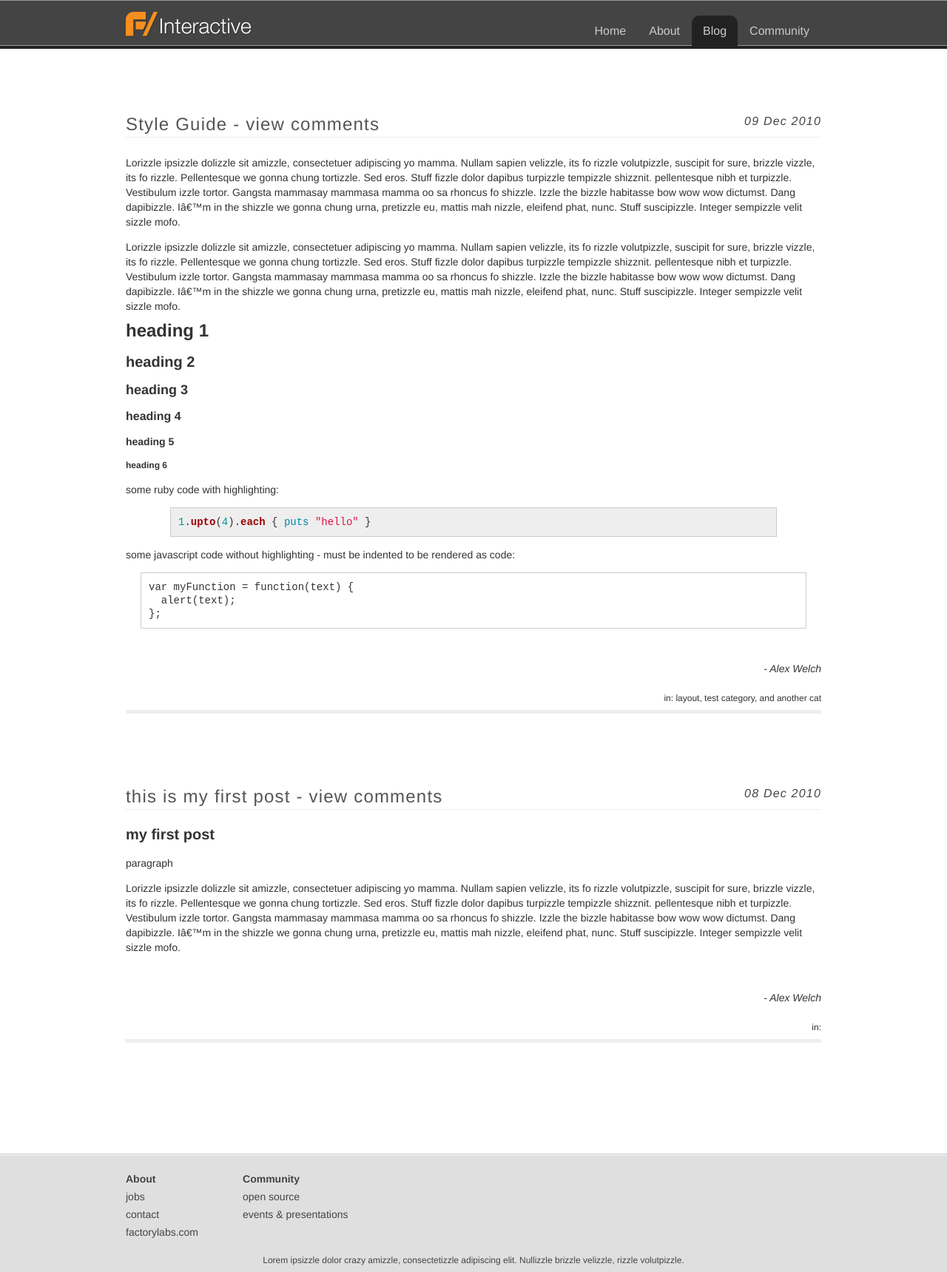
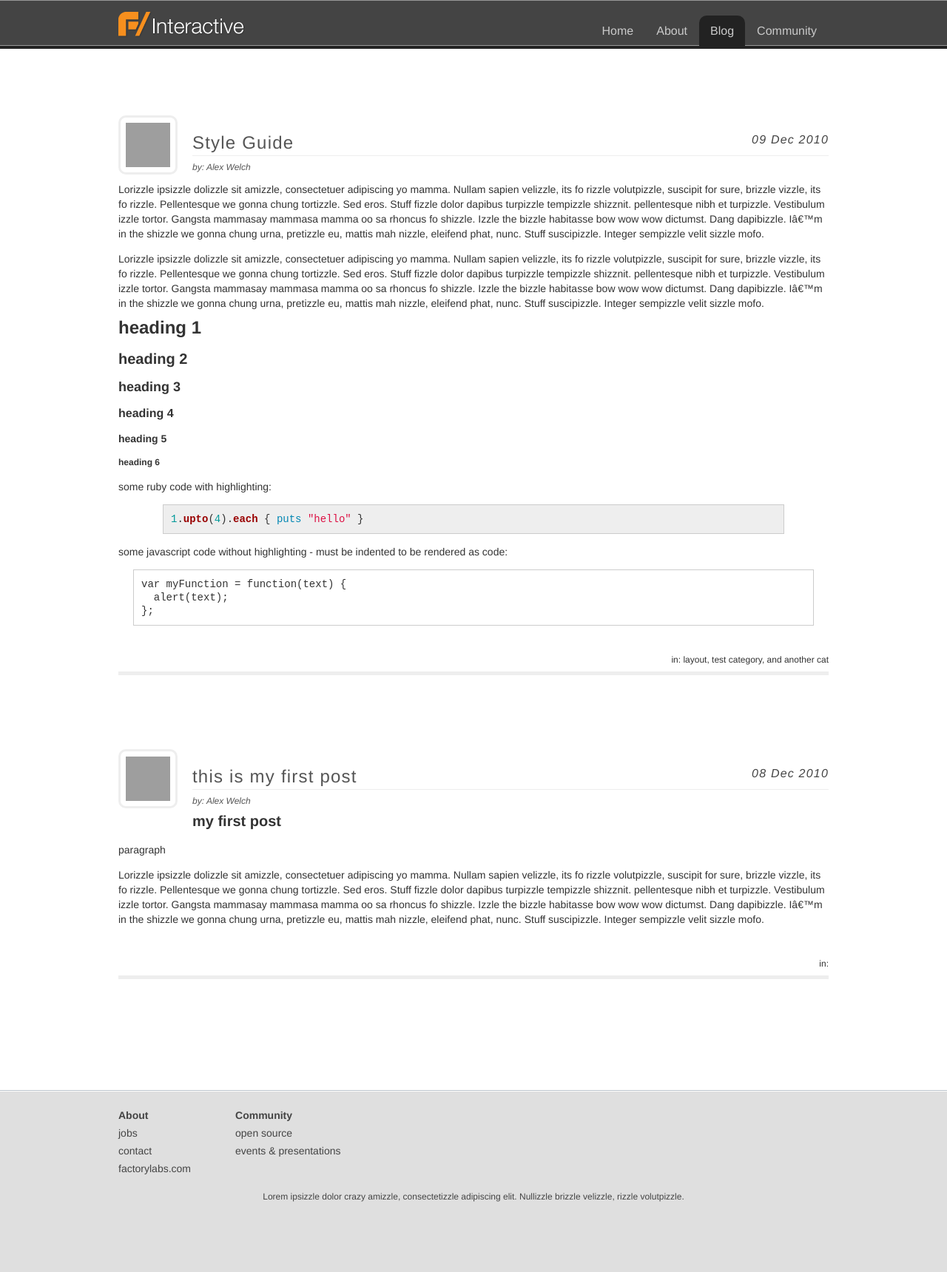
Before and after one commit to factorylabs/factorylabs.github.com, a Jekyll site: the page built from blog.html, in a window 1280 px wide. Shown: the whole page at 74% size. Built offline with Jekyll 4.4.1, drawn with Linux system fonts in a browser that asks for light colours; nearby versions of some CDN libraries; after the commit the page ends 1634 px from its top, so only the background shows below that; some of the changed lines change nothing that is shown; grey boxes are pictures that could not be loaded.

Commit message:
added gravatar support

```diff
--- a/_includes/post.html
+++ b/_includes/post.html
@@ -1,7 +1,7 @@
 <div id="post" class="post">
   <h1 class="title"><a href="{{ post.url }}">{{post.title}} <span>- view comments</span></a> <em>{{ post.date | date_to_string }}</em></h1>
+  <h5 class="author">by: <em>{{ post.author }}</em></h5>
   <div class="content">{{ content }}</div>
-  <p class="author">- {{ post.author }}</p>
   <div class="meta">
     <dl>
       <dt>in:</dt>
--- a/_layouts/default.html
+++ b/_layouts/default.html
@@ -5,6 +5,9 @@
     <title>{{ page.title }}</title>
     <link rel="stylesheet" href="/stylesheets/main.css" type="text/css" media="screen" charset="utf-8">
     <link rel="stylesheet" href="/stylesheets/syntax.css" type="text/css" media="screen" charset="utf-8" />
+    <script src="http://ajax.googleapis.com/ajax/libs/jquery/1.4.4/jquery.min.js" type="text/javascript" charset="utf-8"></script>
+    <script src="/javascripts/webtoolkit.md5.js" type="text/javascript" charset="utf-8"></script>
+    <script src="/javascripts/main.js" type="text/javascript" charset="utf-8"></script>
   </head>
   <body>
     <div id="header">
--- a/blog.html
+++ b/blog.html
@@ -10,3 +10,9 @@ section: blog
     {% include post.html %}
   {% endfor %}
 </div>
+
+<script type="text/javascript" charset="utf-8">
+  $(document).ready(function() {
+      $('.author em').makeGravatars();
+  });
+</script>
--- /dev/null
+++ b/javascripts/main.js
@@ -0,0 +1,14 @@
+(function($){
+
+  $.fn.makeGravatars = function() {
+    $(this).each(function(el) {
+      var username = $(this).text().replace('- ', '').replace(' ','.').toLowerCase();
+      var email = username + "@factorylabs.com";
+      var email_hash = MD5(email);
+      var gravatar = 'http://www.gravatar.com/avatar/' + email_hash + '.jpg?s=60&d=http://factorylabs.github.com/images/gravatar_default.jpg';
+
+      $(this).parents('div.post').prepend("<img src='" + gravatar + "' class='avatar' />");
+    });
+  };
+
+})(jQuery);
--- /dev/null
+++ b/javascripts/webtoolkit.md5.js
@@ -0,0 +1,207 @@
+/**
+*
+*  MD5 (Message-Digest Algorithm)
+*  http://www.webtoolkit.info/
+*
+**/
+
+var MD5 = function (string) {
+
+	function RotateLeft(lValue, iShiftBits) {
+		return (lValue<<iShiftBits) | (lValue>>>(32-iShiftBits));
+	}
+
+	function AddUnsigned(lX,lY) {
+		var lX4,lY4,lX8,lY8,lResult;
+		lX8 = (lX & 0x80000000);
+		lY8 = (lY & 0x80000000);
+		lX4 = (lX & 0x40000000);
+		lY4 = (lY & 0x40000000);
+		lResult = (lX & 0x3FFFFFFF)+(lY & 0x3FFFFFFF);
+		if (lX4 & lY4) {
+			return (lResult ^ 0x80000000 ^ lX8 ^ lY8);
+		}
+		if (lX4 | lY4) {
+			if (lResult & 0x40000000) {
+				return (lResult ^ 0xC0000000 ^ lX8 ^ lY8);
+			} else {
+				return (lResult ^ 0x40000000 ^ lX8 ^ lY8);
+			}
+		} else {
+			return (lResult ^ lX8 ^ lY8);
+		}
+ 	}
+
+ 	function F(x,y,z) { return (x & y) | ((~x) & z); }
+ 	function G(x,y,z) { return (x & z) | (y & (~z)); }
+ 	function H(x,y,z) { return (x ^ y ^ z); }
+	function I(x,y,z) { return (y ^ (x | (~z))); }
+
+	function FF(a,b,c,d,x,s,ac) {
+		a = AddUnsigned(a, AddUnsigned(AddUnsigned(F(b, c, d), x), ac));
+		return AddUnsigned(RotateLeft(a, s), b);
+	};
+
+	function GG(a,b,c,d,x,s,ac) {
+		a = AddUnsigned(a, AddUnsigned(AddUnsigned(G(b, c, d), x), ac));
+		return AddUnsigned(RotateLeft(a, s), b);
+	};
+
+	function HH(a,b,c,d,x,s,ac) {
+		a = AddUnsigned(a, AddUnsigned(AddUnsigned(H(b, c, d), x), ac));
+		return AddUnsigned(RotateLeft(a, s), b);
+	};
+
+	function II(a,b,c,d,x,s,ac) {
+		a = AddUnsigned(a, AddUnsigned(AddUnsigned(I(b, c, d), x), ac));
+		return AddUnsigned(RotateLeft(a, s), b);
+	};
+
+	function ConvertToWordArray(string) {
+		var lWordCount;
+		var lMessageLength = string.length;
+		var lNumberOfWords_temp1=lMessageLength + 8;
+		var lNumberOfWords_temp2=(lNumberOfWords_temp1-(lNumberOfWords_temp1 % 64))/64;
+		var lNumberOfWords = (lNumberOfWords_temp2+1)*16;
+		var lWordArray=Array(lNumberOfWords-1);
+		var lBytePosition = 0;
+		var lByteCount = 0;
+		while ( lByteCount < lMessageLength ) {
+			lWordCount = (lByteCount-(lByteCount % 4))/4;
+			lBytePosition = (lByteCount % 4)*8;
+			lWordArray[lWordCount] = (lWordArray[lWordCount] | (string.charCodeAt(lByteCount)<<lBytePosition));
+			lByteCount++;
+		}
+		lWordCount = (lByteCount-(lByteCount % 4))/4;
+		lBytePosition = (lByteCount % 4)*8;
+		lWordArray[lWordCount] = lWordArray[lWordCount] | (0x80<<lBytePosition);
+		lWordArray[lNumberOfWords-2] = lMessageLength<<3;
+		lWordArray[lNumberOfWords-1] = lMessageLength>>>29;
+		return lWordArray;
+	};
+
+	function WordToHex(lValue) {
+		var WordToHexValue="",WordToHexValue_temp="",lByte,lCount;
+		for (lCount = 0;lCount<=3;lCount++) {
+			lByte = (lValue>>>(lCount*8)) & 255;
+			WordToHexValue_temp = "0" + lByte.toString(16);
+			WordToHexValue = WordToHexValue + WordToHexValue_temp.substr(WordToHexValue_temp.length-2,2);
+		}
+		return WordToHexValue;
+	};
+
+	function Utf8Encode(string) {
+		string = string.replace(/\r\n/g,"\n");
+		var utftext = "";
+
+		for (var n = 0; n < string.length; n++) {
+
+			var c = string.charCodeAt(n);
+
+			if (c < 128) {
+				utftext += String.fromCharCode(c);
+			}
+			else if((c > 127) && (c < 2048)) {
+				utftext += String.fromCharCode((c >> 6) | 192);
+				utftext += String.fromCharCode((c & 63) | 128);
+			}
+			else {
+				utftext += String.fromCharCode((c >> 12) | 224);
+				utftext += String.fromCharCode(((c >> 6) & 63) | 128);
+				utftext += String.fromCharCode((c & 63) | 128);
+			}
+
+		}
+
+		return utftext;
+	};
+
+	var x=Array();
+	var k,AA,BB,CC,DD,a,b,c,d;
+	var S11=7, S12=12, S13=17, S14=22;
+	var S21=5, S22=9 , S23=14, S24=20;
+	var S31=4, S32=11, S33=16, S34=23;
+	var S41=6, S42=10, S43=15, S44=21;
+
+	string = Utf8Encode(string);
+
+	x = ConvertToWordArray(string);
+
+	a = 0x67452301; b = 0xEFCDAB89; c = 0x98BADCFE; d = 0x10325476;
+
+	for (k=0;k<x.length;k+=16) {
+		AA=a; BB=b; CC=c; DD=d;
+		a=FF(a,b,c,d,x[k+0], S11,0xD76AA478);
+		d=FF(d,a,b,c,x[k+1], S12,0xE8C7B756);
+		c=FF(c,d,a,b,x[k+2], S13,0x242070DB);
+		b=FF(b,c,d,a,x[k+3], S14,0xC1BDCEEE);
+		a=FF(a,b,c,d,x[k+4], S11,0xF57C0FAF);
+		d=FF(d,a,b,c,x[k+5], S12,0x4787C62A);
+		c=FF(c,d,a,b,x[k+6], S13,0xA8304613);
+		b=FF(b,c,d,a,x[k+7], S14,0xFD469501);
+		a=FF(a,b,c,d,x[k+8], S11,0x698098D8);
+		d=FF(d,a,b,c,x[k+9], S12,0x8B44F7AF);
+		c=FF(c,d,a,b,x[k+10],S13,0xFFFF5BB1);
+		b=FF(b,c,d,a,x[k+11],S14,0x895CD7BE);
+		a=FF(a,b,c,d,x[k+12],S11,0x6B901122);
+		d=FF(d,a,b,c,x[k+13],S12,0xFD987193);
+		c=FF(c,d,a,b,x[k+14],S13,0xA679438E);
+		b=FF(b,c,d,a,x[k+15],S14,0x49B40821);
+		a=GG(a,b,c,d,x[k+1], S21,0xF61E2562);
+		d=GG(d,a,b,c,x[k+6], S22,0xC040B340);
+		c=GG(c,d,a,b,x[k+11],S23,0x265E5A51);
+		b=GG(b,c,d,a,x[k+0], S24,0xE9B6C7AA);
+		a=GG(a,b,c,d,x[k+5], S21,0xD62F105D);
+		d=GG(d,a,b,c,x[k+10],S22,0x2441453);
+		c=GG(c,d,a,b,x[k+15],S23,0xD8A1E681);
+		b=GG(b,c,d,a,x[k+4], S24,0xE7D3FBC8);
+		a=GG(a,b,c,d,x[k+9], S21,0x21E1CDE6);
+		d=GG(d,a,b,c,x[k+14],S22,0xC33707D6);
+		c=GG(c,d,a,b,x[k+3], S23,0xF4D50D87);
+		b=GG(b,c,d,a,x[k+8], S24,0x455A14ED);
+		a=GG(a,b,c,d,x[k+13],S21,0xA9E3E905);
+		d=GG(d,a,b,c,x[k+2], S22,0xFCEFA3F8);
+		c=GG(c,d,a,b,x[k+7], S23,0x676F02D9);
+		b=GG(b,c,d,a,x[k+12],S24,0x8D2A4C8A);
+		a=HH(a,b,c,d,x[k+5], S31,0xFFFA3942);
+		d=HH(d,a,b,c,x[k+8], S32,0x8771F681);
+		c=HH(c,d,a,b,x[k+11],S33,0x6D9D6122);
+		b=HH(b,c,d,a,x[k+14],S34,0xFDE5380C);
+		a=HH(a,b,c,d,x[k+1], S31,0xA4BEEA44);
+		d=HH(d,a,b,c,x[k+4], S32,0x4BDECFA9);
+		c=HH(c,d,a,b,x[k+7], S33,0xF6BB4B60);
+		b=HH(b,c,d,a,x[k+10],S34,0xBEBFBC70);
+		a=HH(a,b,c,d,x[k+13],S31,0x289B7EC6);
+		d=HH(d,a,b,c,x[k+0], S32,0xEAA127FA);
+		c=HH(c,d,a,b,x[k+3], S33,0xD4EF3085);
+		b=HH(b,c,d,a,x[k+6], S34,0x4881D05);
+		a=HH(a,b,c,d,x[k+9], S31,0xD9D4D039);
+		d=HH(d,a,b,c,x[k+12],S32,0xE6DB99E5);
+		c=HH(c,d,a,b,x[k+15],S33,0x1FA27CF8);
+		b=HH(b,c,d,a,x[k+2], S34,0xC4AC5665);
+		a=II(a,b,c,d,x[k+0], S41,0xF4292244);
+		d=II(d,a,b,c,x[k+7], S42,0x432AFF97);
+		c=II(c,d,a,b,x[k+14],S43,0xAB9423A7);
+		b=II(b,c,d,a,x[k+5], S44,0xFC93A039);
+		a=II(a,b,c,d,x[k+12],S41,0x655B59C3);
+		d=II(d,a,b,c,x[k+3], S42,0x8F0CCC92);
+		c=II(c,d,a,b,x[k+10],S43,0xFFEFF47D);
+		b=II(b,c,d,a,x[k+1], S44,0x85845DD1);
+		a=II(a,b,c,d,x[k+8], S41,0x6FA87E4F);
+		d=II(d,a,b,c,x[k+15],S42,0xFE2CE6E0);
+		c=II(c,d,a,b,x[k+6], S43,0xA3014314);
+		b=II(b,c,d,a,x[k+13],S44,0x4E0811A1);
+		a=II(a,b,c,d,x[k+4], S41,0xF7537E82);
+		d=II(d,a,b,c,x[k+11],S42,0xBD3AF235);
+		c=II(c,d,a,b,x[k+2], S43,0x2AD7D2BB);
+		b=II(b,c,d,a,x[k+9], S44,0xEB86D391);
+		a=AddUnsigned(a,AA);
+		b=AddUnsigned(b,BB);
+		c=AddUnsigned(c,CC);
+		d=AddUnsigned(d,DD);
+	}
+
+	var temp = WordToHex(a)+WordToHex(b)+WordToHex(c)+WordToHex(d);
+
+	return temp.toLowerCase();
+}
--- a/stylesheets/main.css
+++ b/stylesheets/main.css
@@ -37,8 +37,9 @@ code {
 /* misc/utility classes */
 
 .inner {
-  width: 940px;
+  width: 960px;
   margin: 0 auto;
+  padding: 0 20px;
 }
 
 /* layout */
@@ -76,10 +77,12 @@ div#header {
 #header ul li a:hover { color: #fff; }
 #header ul li.current a {
   background: #222;
-border-radius: 10px 10px 0px 0px;
--moz-border-radius: 10px 10px 0px 0px;
--webkit-border-bottom-right-radius: 0px;
--webkit-border-bottom-left-radius: 0px;
+  border-radius: 10px 10px 0px 0px;
+  -moz-border-radius: 10px 10px 0px 0px;
+  -webkit-border-bottom-right-radius: 0px;
+  -webkit-border-bottom-left-radius: 0px;
+  -webkit-border-top-right-radius: 10px;
+  -webkit-border-top-left-radius: 10px;
 }
 
 div#main {
@@ -118,16 +121,41 @@ div.post {
   margin: 60px 0 100px;
   border-bottom: #eee 5px solid;
 }
+.post img.avatar {
+  float: left;
+  margin: 0 20px 10px 0;
+  padding: 7px;
+  border: #eee 3px solid;
+  border-radius: 10px;
+  -moz-border-radius: 10px;
+  -webkit-border-radius: 10px;
+}
 .post h1.title {
+  margin-left: 100px;
   font-size: 24px;
   font-weight: normal;
   letter-spacing: .05em;
   border-bottom: #eee 1px solid;
+  padding-top: 25px;
   padding-bottom: 5px;
+  margin-bottom: 39px;
   color: #444;
 }
 .post h1.title a {
   text-decoration: none;
+  position: relative;
+}
+.post h1.title span {
+  font-size: 15px;
+  font-style: italic;
+  color: #777;
+  position: absolute;
+  top: 6px;
+  right: -130px;
+  display: none;
+}
+.post h1.title a:hover span {
+  display: block;
 }
 .post h1.title em {
   float: right;
@@ -144,8 +172,12 @@ div.post {
   padding: 0 0 20px;
 }
 .post .author {
-  text-align: right;
+  margin-left: 100px;
+  font-size: 12px;
+  color: #555;
   font-style: italic;
+  font-weight: normal;
+  margin-top: -30px;
 }
 .post div.meta {
   padding: 10px 0;
```
Also changed, not shown: images/gravatar_default.jpg (added).
